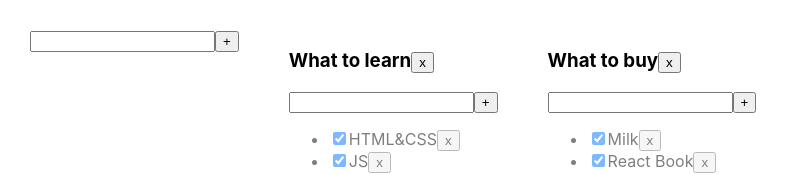
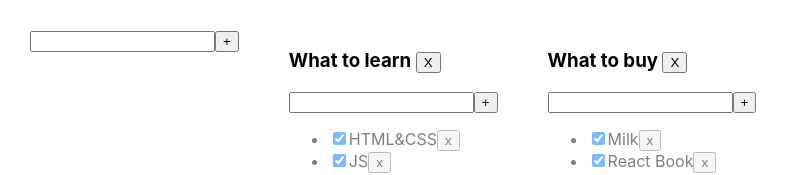
Before and after one commit to tes7a/todo-list, a React (Create React App) app: page / in a window 1280 px wide. Shown: the top 175 px of the page, without its empty margins (0-789 px from the left). Built offline with nearby package versions, Linux system fonts and the light colour scheme.

Commit message:
Add component Button

```diff
--- a/src/App.tsx
+++ b/src/App.tsx
@@ -55,9 +55,7 @@ function App() {
     }
 
     function removeTodolist(id: string) {
-        setTodolists(todolists.filter(tl => tl.id != id));
-        delete tasks[id];
-        setTasks({...tasks});
+        setTodolists(todolists.filter(f => f.id !== id))
     }
 
     function addTodoListForm(title: string) {
--- /dev/null
+++ b/src/Component/Button.tsx
@@ -0,0 +1,16 @@
+import React from "react";
+
+type propsType = {
+    callBack: () => void
+
+}
+
+export const Button = (props: propsType) => {
+    const OnClickHandler = () => {
+        props.callBack()
+    }
+
+    return (
+        <button onClick={OnClickHandler}>X</button>
+    )
+}
--- a/src/Todolist.tsx
+++ b/src/Todolist.tsx
@@ -2,6 +2,7 @@ import React, {ChangeEvent, useState, KeyboardEvent} from 'react';
 import {FilterValuesType} from './App';
 import {AddItemForm} from "./Component/AddItemForm";
 import {EditableSpan} from './Component/EditableSpan';
+import {Button} from "./Component/Button";
 
 export type TaskType = {
     id: string
@@ -38,7 +39,7 @@ export function Todolist(props: PropsType) {
     }
 
     return <div>
-        <h3> <EditableSpan title={props.title} onChange={changeTitleTodolist}/><button onClick={removeTodolist}>x</button>
+        <h3> <EditableSpan title={props.title} onChange={changeTitleTodolist}/> <Button callBack={removeTodolist}/>
         </h3>
         <AddItemForm addItem={addTask}/>
         <ul>
```
